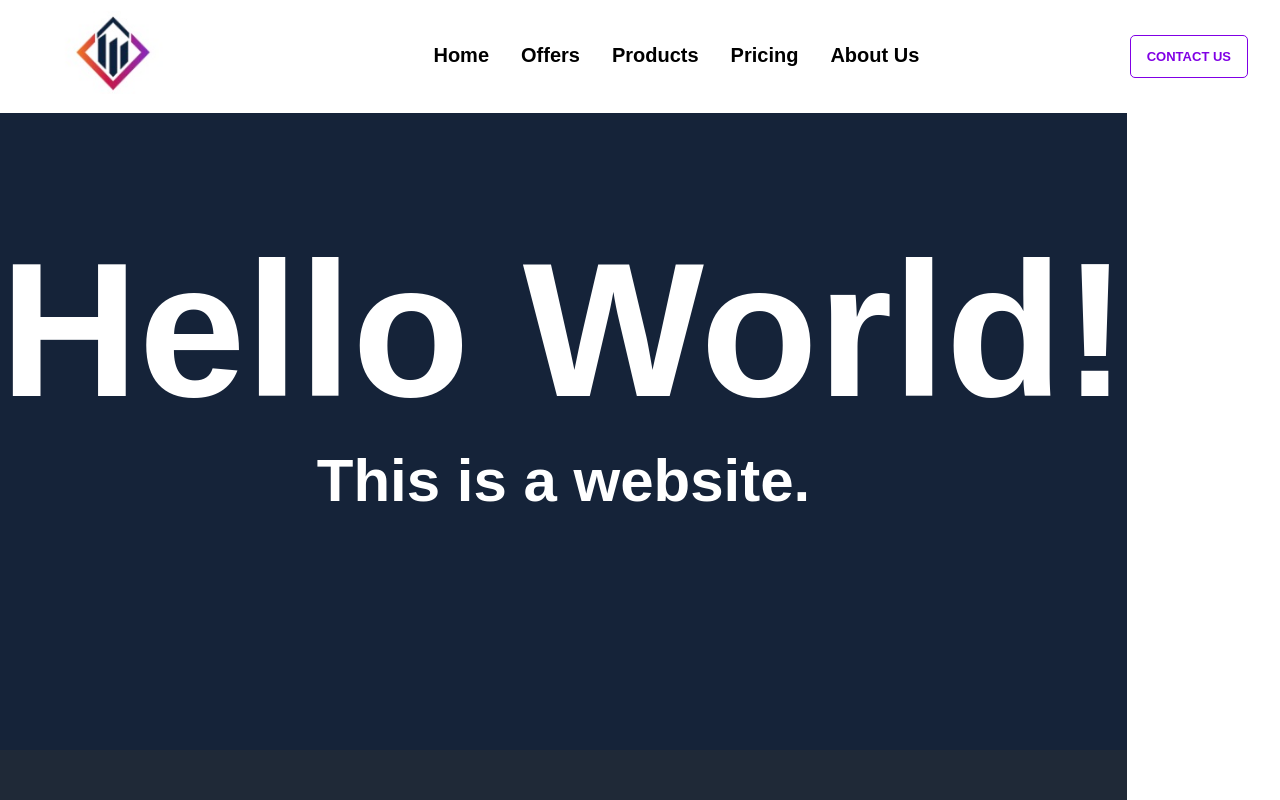
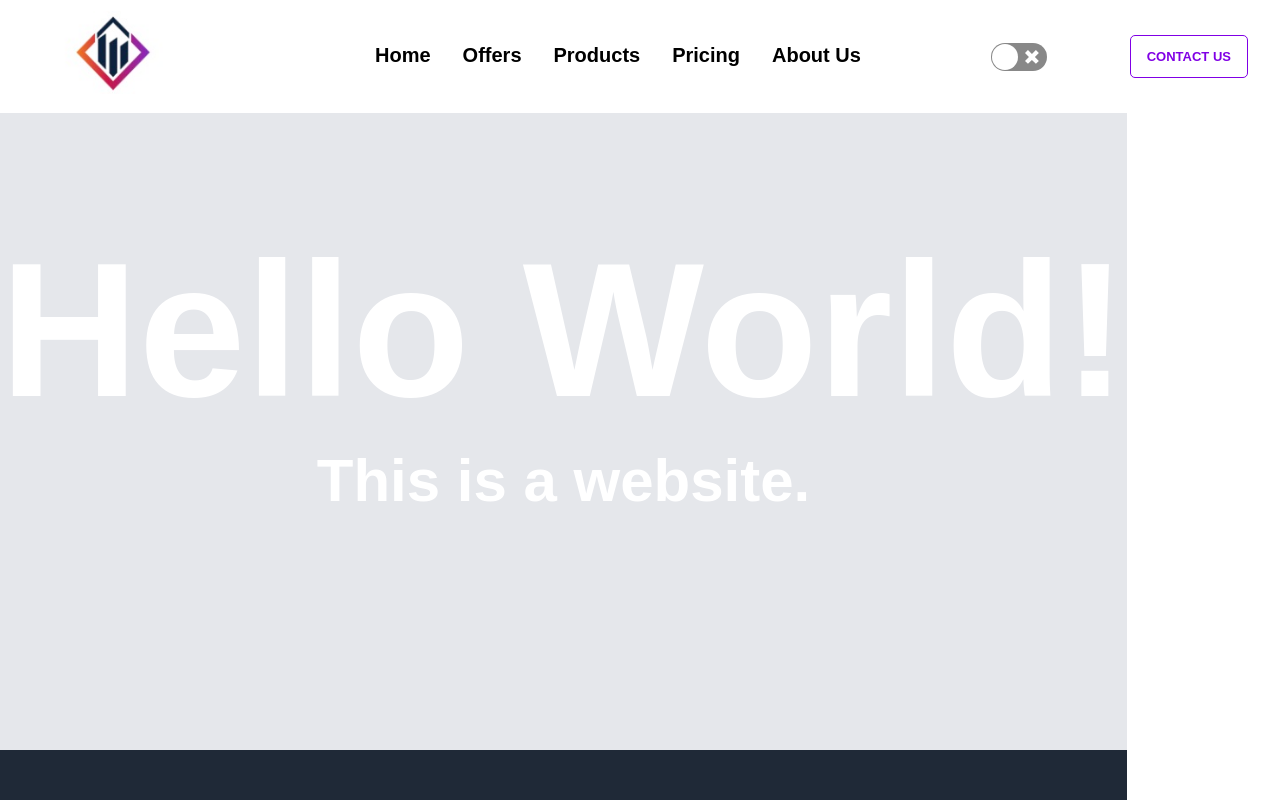
Before and after one commit to memeoplast/react-app, a React (Vite) app: page / in a window 1280 px wide. Shown: the top 800 px of the page. Built offline with nearby package versions, Linux system fonts and the light colour scheme.

Commit message:
Added a toggle Switch into the Navbar. Added a ThemeContext.js file to handle the theme switch function. Changed the App.jsx to iclude the ThemeContext and added the first theme based css to App.css

```diff
--- a/src/App.css
+++ b/src/App.css
@@ -2,3 +2,13 @@
   margin: 0;
   font-family: Arial, Helvetica, sans-serif;
 }
+
+#light .body-div{
+  background-color: #e5e7eb ;
+
+}
+
+#dark .body-div{
+  background-color: #1f2937;
+
+}
--- a/src/App.jsx
+++ b/src/App.jsx
@@ -3,16 +3,26 @@ import './App.css'
 import Navbar from "./Components/Navbar/Navbar.jsx"
 import Body from "./Components/Body/Body.jsx"
 import Footer from "./Components/Footer/Footer.jsx"
+import { createContext, useState } from "react";
+import { ThemeContext } from "./Components/ThemeContext"
+
 
 function App() {
 
+const [isDark, setIsDark] = useState("light");
+
+const toggleTheme = () => {
+  setIsDark((curr)=>(curr === "dark" ? "light" : "dark"));
+};
+
   return (
-      <div className="App">
+    <ThemeContext.Provider value={{isDark, toggleTheme}}>
+      <div className="App" id={isDark}>
         <Navbar />
         <Body />
         <Footer />
       </div>
-
+      </ThemeContext.Provider>
   )
 }
 
--- a/src/Components/Navbar/Navbar.css
+++ b/src/Components/Navbar/Navbar.css
@@ -47,6 +47,14 @@ body a{
     align-items: center;
     margin-right: 2rem;
     border-radius: 1rem;
+}
+
+.switch {
+    display: flex;
+    justify-content:center;
+    align-items: center;
+    width: 1vw;
+    height: 100px;
 }
 
 .navbar-links_container p,
--- a/src/Components/Navbar/Navbar.jsx
+++ b/src/Components/Navbar/Navbar.jsx
@@ -1,10 +1,14 @@
-import React, { useState } from "react";
+import React, { useState, useContext } from "react";
 import "./Navbar.css";
 import {RiMenu3Line, RiCloseLine} from "react-icons/ri";
 import logo from "../../assets/logo.jpg";
+import Switch from "react-switch";
+import { ThemeContext } from "../ThemeContext";
 
 const Navbar=() => {
-    const [isMenuOpen, setisMenuOpen] = useState(false)
+    const [isMenuOpen, setisMenuOpen] = useState(false);
+    const { isDark, toggleTheme } = useContext(ThemeContext);
+
     return(
         <div className="navbar-bg">
             <div className="navbar">
@@ -41,6 +45,7 @@ const Navbar=() => {
                             </a>
                         </p>
                     </div>
+                    <div className="switch"><Switch onChange={toggleTheme} checked={isDark === "dark"} /></div>
                     <div className="navbar-button">
                         <a href="https://giphy.com/gifs/welcome-cult-one-of-us-kHs1lBhZWaK5rj7lt3">
                             <button type="button">CONTACT US</button>
--- /dev/null
+++ b/src/Components/ThemeContext.js
@@ -0,0 +1,3 @@
+import { createContext } from "react";
+
+export const ThemeContext = createContext(null);
```
